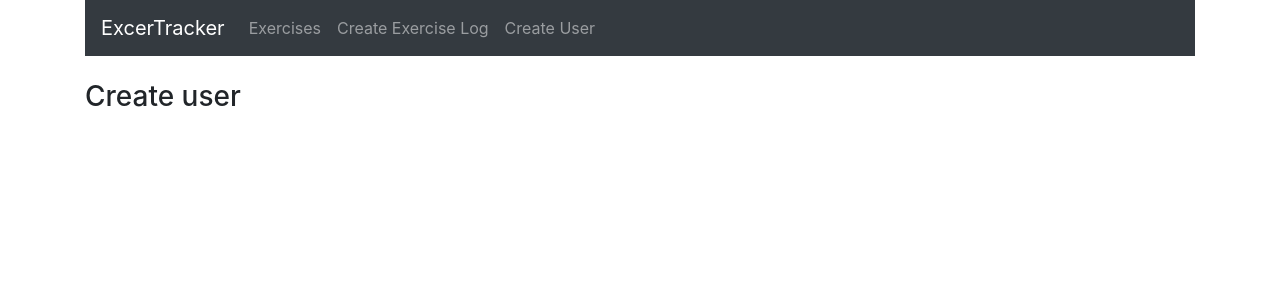
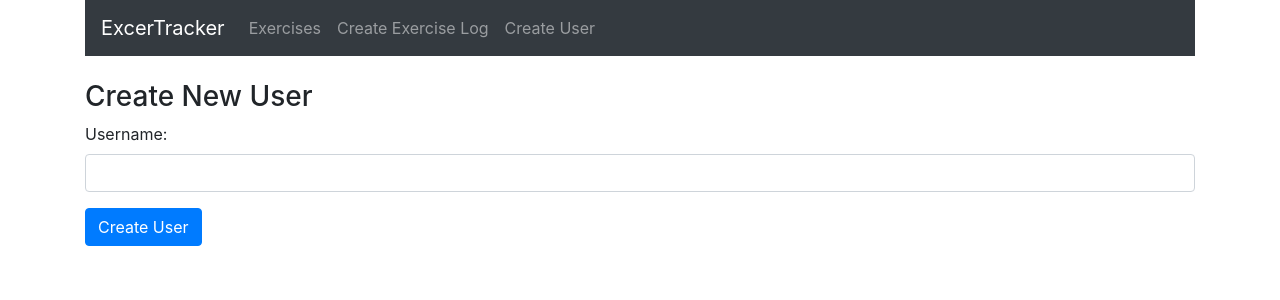
Before and after one commit to numankh/mern-exercise-tracker, a React (Create React App) app: page /user in a window 1280 px wide. Shown: the top 300 px of the page. Built offline with nearby package versions, Linux system fonts and the light colour scheme.

Commit message:
created create user component

```diff
--- a/src/components/create-user.js
+++ b/src/components/create-user.js
@@ -1,10 +1,63 @@
 import React, { Component } from 'react';
 
-export default class CreateExercise extends Component {
+export default class CreateUser extends Component {
+  constructor(props) {
+    super(props);
+
+    // bind "this" to each of the methods
+    this.onChangeUsername = this.onChangeUsername.bind(this);
+    this.onSubmit = this.onSubmit.bind(this);
+
+    this.state = {
+      username: '',
+    }
+  }
+
+  onChangeUsername(e) {
+    this.setState({
+      username: e.target.value
+    });
+  }
+
+  onSubmit(e) {
+    e.preventDefault();
+
+    const user = {
+      username: this.state.username,
+    }
+
+    console.log(user);
+
+    // TODO: POST request to add user to database
+
+    // user field will be reset
+    this.setState({
+      username: ''
+    })
+
+    window.location = '/user';
+  }
+
   render() {
     return (
       <div>
-        <h3>Create user</h3>
+        <h3>Create New User</h3>
+        <form onSubmit={this.onSubmit}>
+
+          <div class="form-group">
+            <label>Username: </label>
+            <input type="text"
+              required
+              className="form-control"
+              value={this.state.username}
+              onChange={this.onChangeUsername}
+              />
+          </div>
+
+          <div className="form-group">
+            <input type="submit" value="Create User" className="btn btn-primary" />
+          </div>
+        </form>
       </div>
     )
   }
```
